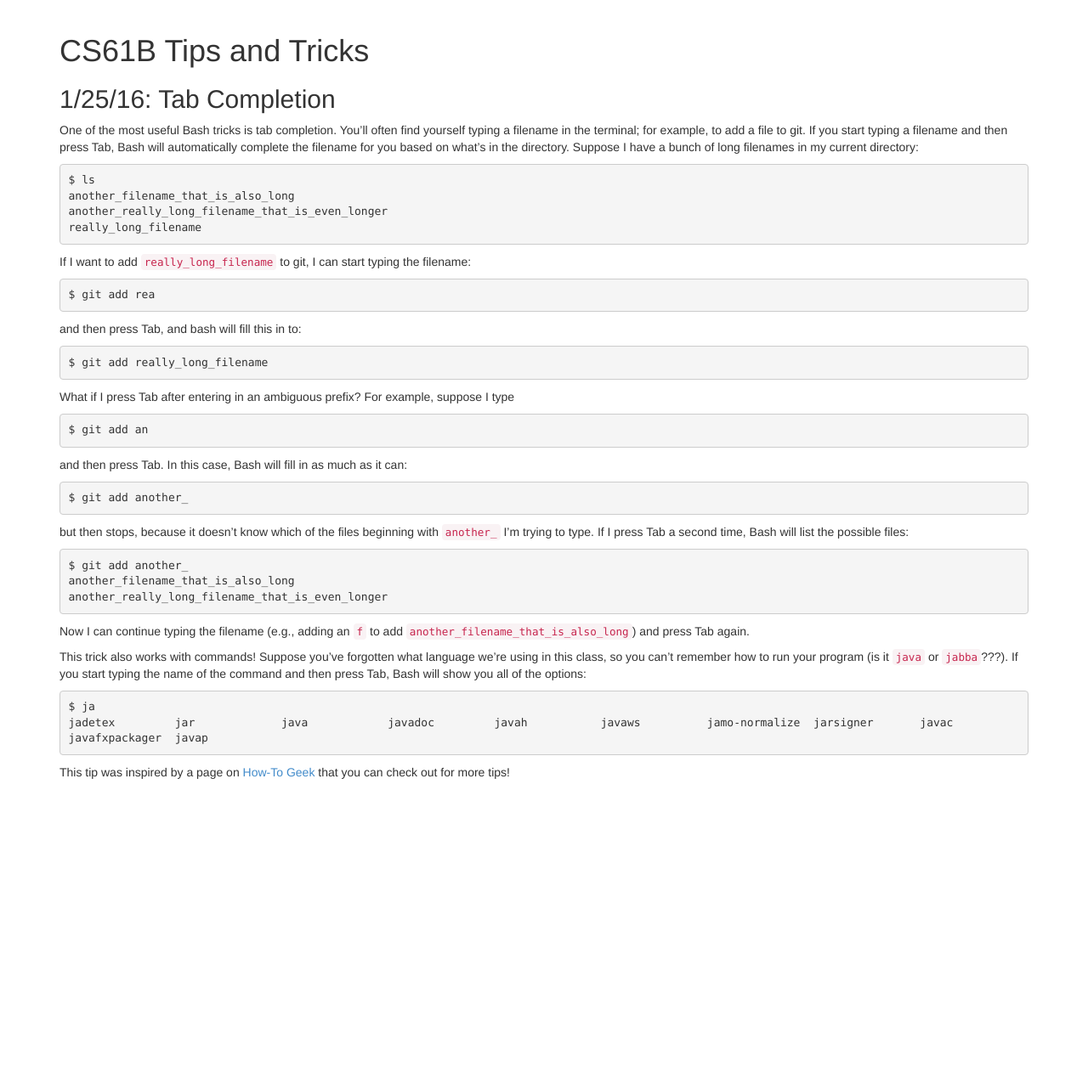
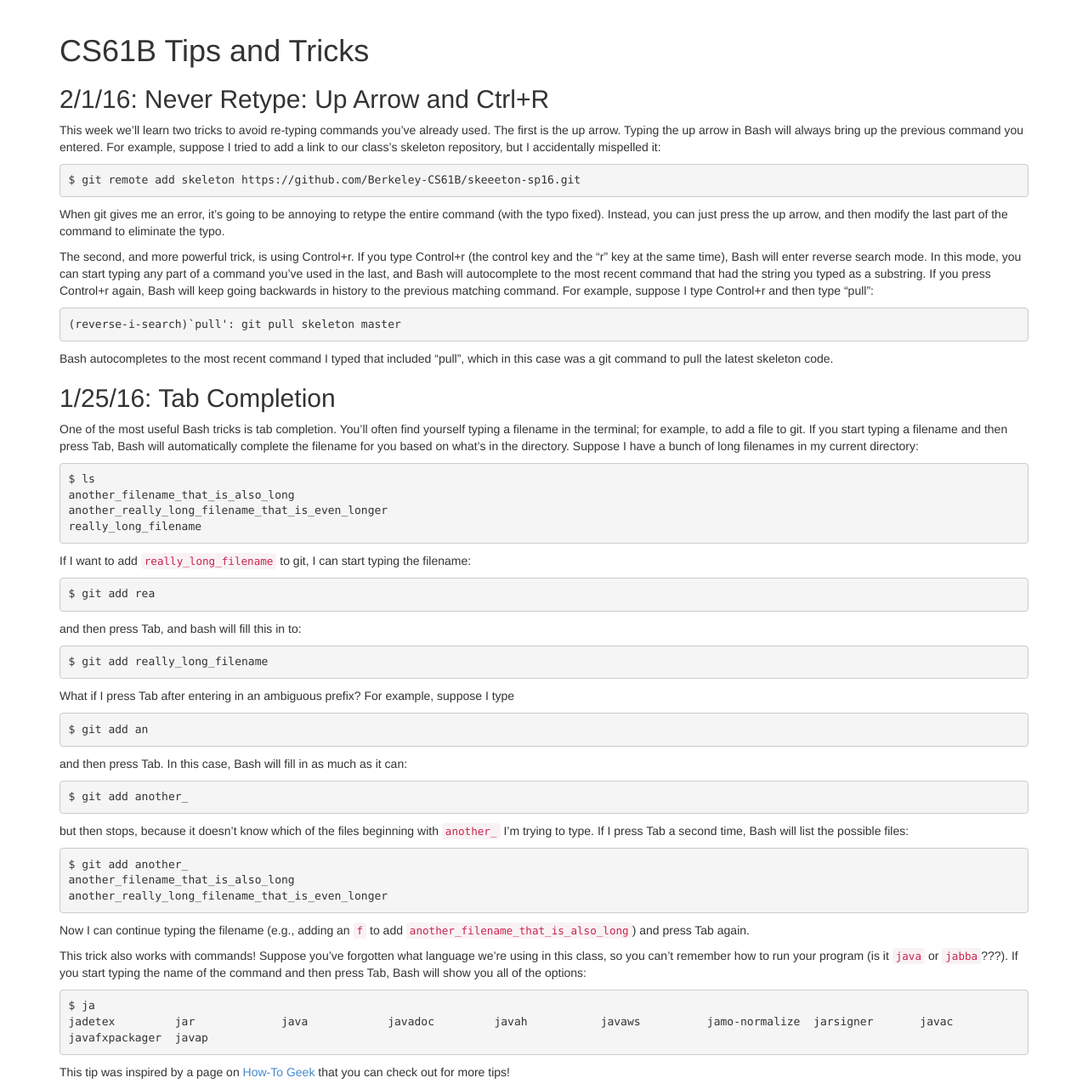
Before and after one commit to kayousterhout/61b, a Jekyll site: the page built from index.md, in a window 1280 px wide. Shown: the whole page at 85% size. Built offline with Jekyll 4.4.1, drawn with Linux system fonts in a browser that asks for light colours; before the commit the page ends 929 px from its top, so only the background shows below that.

Commit message:
Added 2/1 tip to avoid re-typing

```diff
--- a/index.md
+++ b/index.md
@@ -3,6 +3,24 @@ title: CS61B Tips and Tricks
 layout: default
 ---
 # CS61B Tips and Tricks
+
+## 2/1/16: Never Retype: Up Arrow and Ctrl+R
+
+This week we'll learn two tricks to avoid re-typing commands you've already used.  The first is the up arrow.  Typing the up arrow in Bash will always bring up the previous command you entered.  For example, suppose I tried to add a link to our class's skeleton repository, but I accidentally mispelled it:
+
+<pre>
+$ git remote add skeleton https://github.com/Berkeley-CS61B/skeeeton-sp16.git
+</pre>
+
+When git gives me an error, it's going to be annoying to retype the entire command (with the typo fixed).  Instead, you can just press the up arrow, and then modify the last part of the command to eliminate the typo.
+
+The second, and more powerful trick, is using Control+r.  If you type Control+r (the control key and the "r" key at the same time), Bash will enter reverse search mode.  In this mode, you can start typing any part of a command you've used in the last, and Bash will autocomplete to the most recent command that had the string you typed as a substring.  If you press Control+r again, Bash will keep going backwards in history to the previous matching command.  For example, suppose I type Control+r and then type "pull":
+
+<pre>
+(reverse-i-search)`pull': git pull skeleton master
+</pre>
+
+Bash autocompletes to the most recent command I typed that included "pull", which in this case was a git command to pull the latest skeleton code.
 
 ## 1/25/16: Tab Completion
 
```
